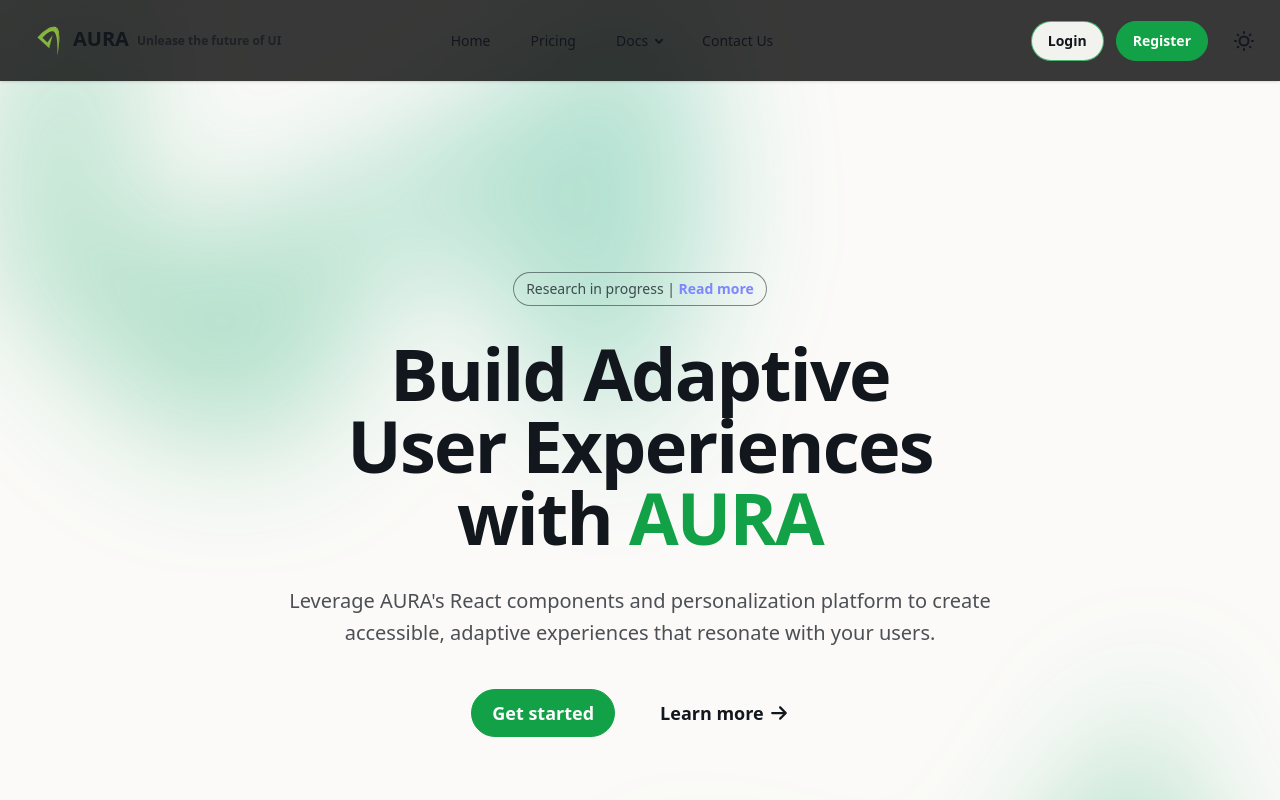
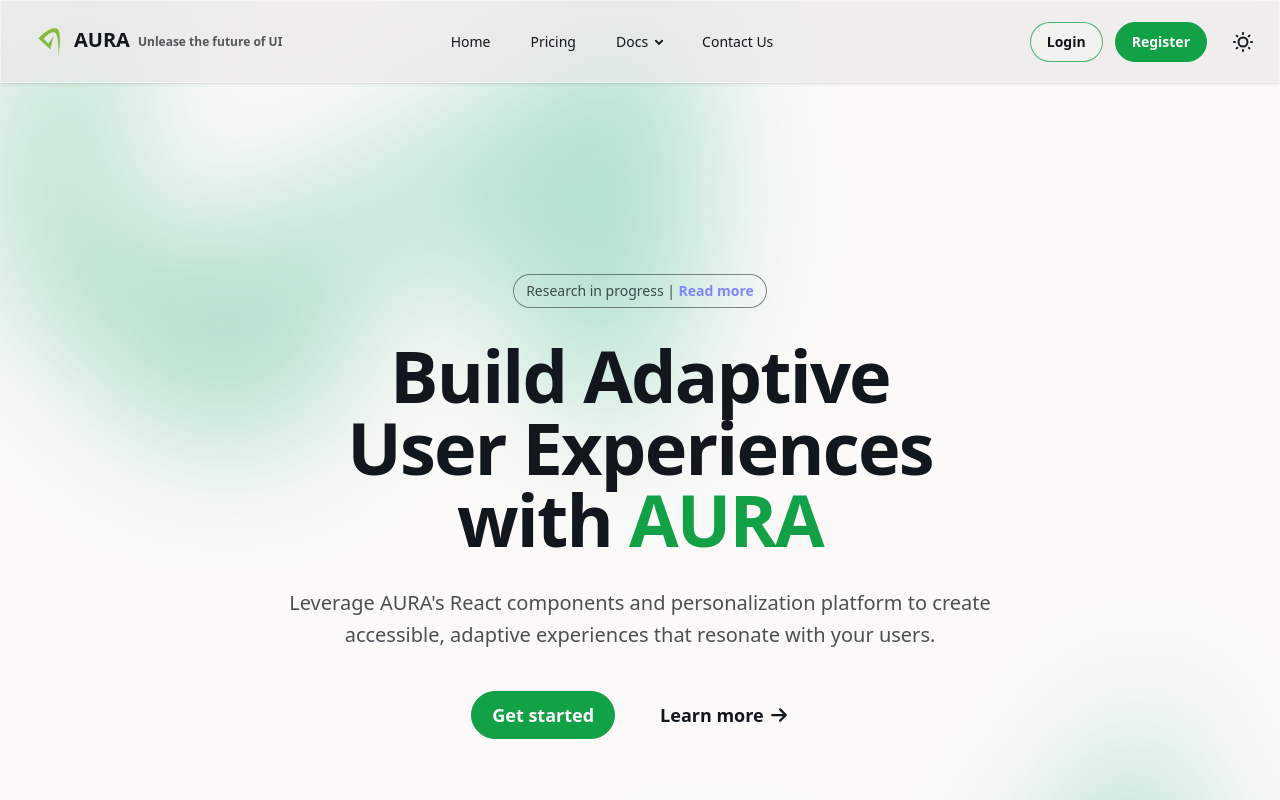
Before and after one commit to RP-25-26J-474/AURA-Website, a React (Vite) app in the folder aura-web/: page / in a window 1280 px wide. Shown: the top 800 px of the page. Built offline with nearby package versions, Linux system fonts and the light colour scheme.

Commit message:
fix: navbar css

```diff
--- a/aura-web/src/index.css
+++ b/aura-web/src/index.css
@@ -89,9 +89,21 @@
   }
 }
 
+/* Base glass effect */
 .glass-effect {
-  background:rgba(8, 8, 8, 0.8); /* Transparent white */
-  backdrop-filter: blur(10px); /* Blurred glass effect */
-  -webkit-backdrop-filter: blur(10px); /* For Safari */
-  z-index: 1000; /* Ensures it's above other elements */
+  backdrop-filter: blur(10px);
+  -webkit-backdrop-filter: blur(10px);
+  z-index: 1000;
 }
+
+/* Light mode */
+html[data-theme="light"] .glass-effect {
+  background-color: rgba(234, 233, 233, 0.7);
+  border: 1px solid rgba(255, 255, 255, 0.4);
+}
+
+/* Dark mode */
+html[data-theme="dark"] .glass-effect {
+  background-color: rgba(0, 0, 0, 0.8); /* slate-900-ish */
+  border: 1px solid rgba(255, 255, 255, 0.08);
+}
```
